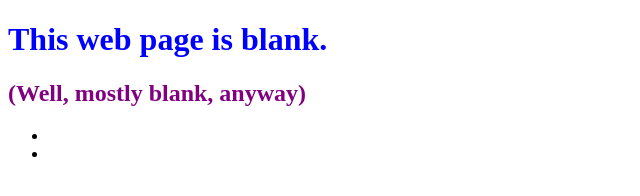
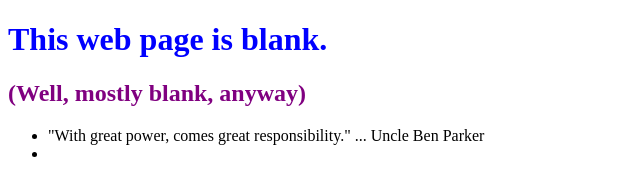
Before and after one commit to MyAtiyah/0main_openSAP_repo, a plain HTML site: page index.html in a window 1280 px wide. Shown: the whole page, without its empty margins (0-640 px from the left). Drawn offline with Linux system fonts and the light colour scheme.

Commit message:
Added quote from Uncle Ben Parker

```diff
--- a/index.html
+++ b/index.html
@@ -9,7 +9,7 @@
 		<h2 style = "color: purple">(Well, mostly blank, anyway)</h2>
 		<ul>
 		     <li>
-
+		     	"With great power, comes great responsibility." ... Uncle Ben Parker
 		     </li>
 		     <li>
 
```
